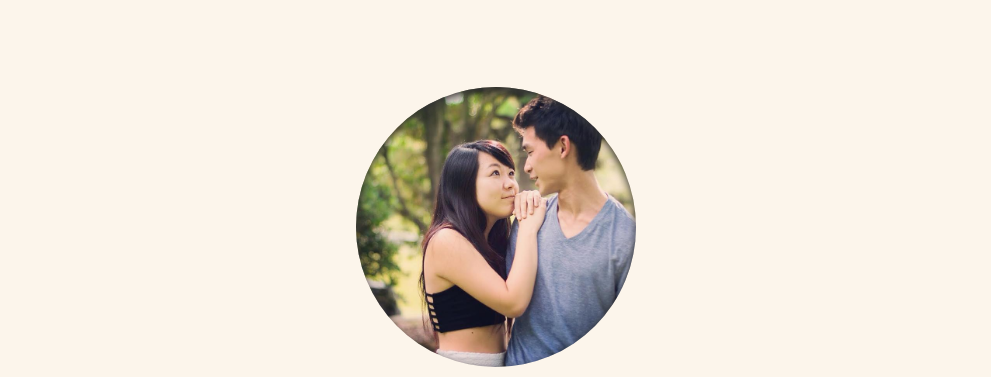
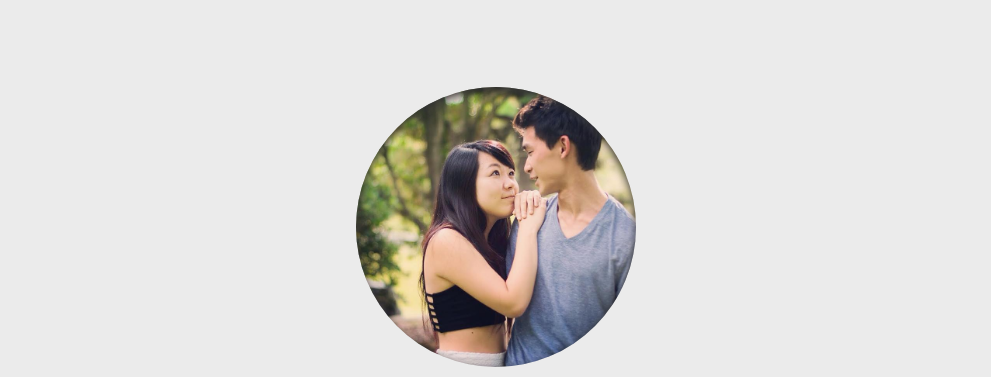
Before and after one commit to jubearsun/hex-sp16, a plain HTML site: page index.html in a window 1280 px wide. Shown: the top 377 px of the page, without its empty margins (144-1135 px from the left). Drawn offline with Linux system fonts and the light colour scheme.

Commit message:
changed body color

```diff
--- a/style.css
+++ b/style.css
@@ -8,10 +8,13 @@
     z-index: 1;
 }
 
+body {
+    background: #EBEBEB;
+}
+
 .page-container {
     padding: 2%;
     width: 100%;
-    background: #fcf5eb;
 }
 
 .page-container .profile {
@@ -187,13 +190,7 @@
     }
 }
 
-@media (max-width: 621px) and (min-width: 621px) {
-    .page-container .grid-wrapper .col {
-        height: 70.8048vw;
-    }
-}
-
-@media (max-width: 499px) {
+@media (max-width: 500px) {
     .page-container .grid-wrapper .col {
         width: 100%;
         height: 72vw;
```
